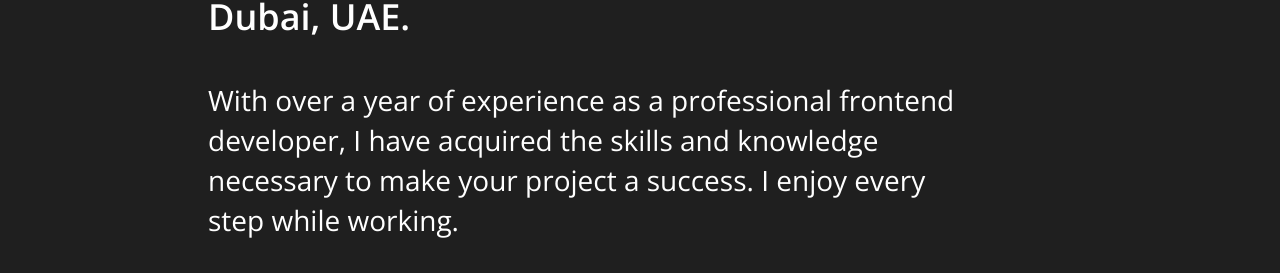
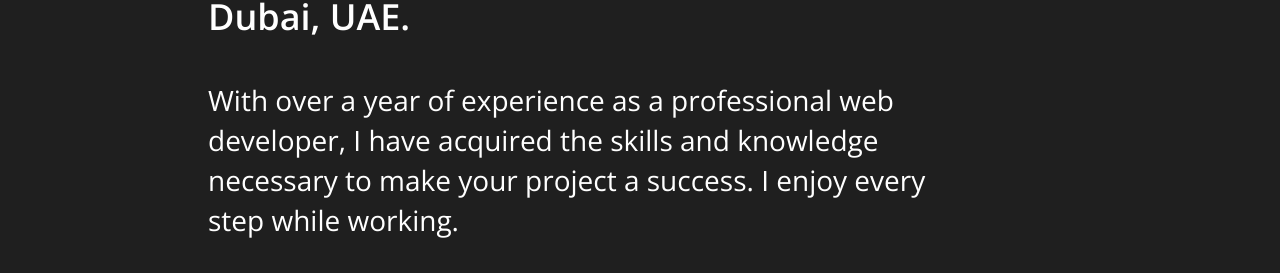
Before and after one commit to Kirubel1422/PersonalPortfolio, a React (Vite) app: page /about in a window 1280 px wide. Shown: the part 282-555 px from the top of the page. Built offline with nearby package versions, Linux system fonts and the light colour scheme.

Commit message:
Update About.jsx

```diff
--- a/src/pages/About.jsx
+++ b/src/pages/About.jsx
@@ -23,7 +23,7 @@ function About() {
             Dubai, UAE.
           </h2>
           <p className="sm:text-[28px] text-[15px] text-white mt-[35px] sm:leading-[40px]">
-            With over a year of experience as a professional frontend developer,
+            With over a year of experience as a professional web developer,
             I have acquired the skills and knowledge necessary to make your
             project a success. I enjoy every step while working.
           </p>
```
